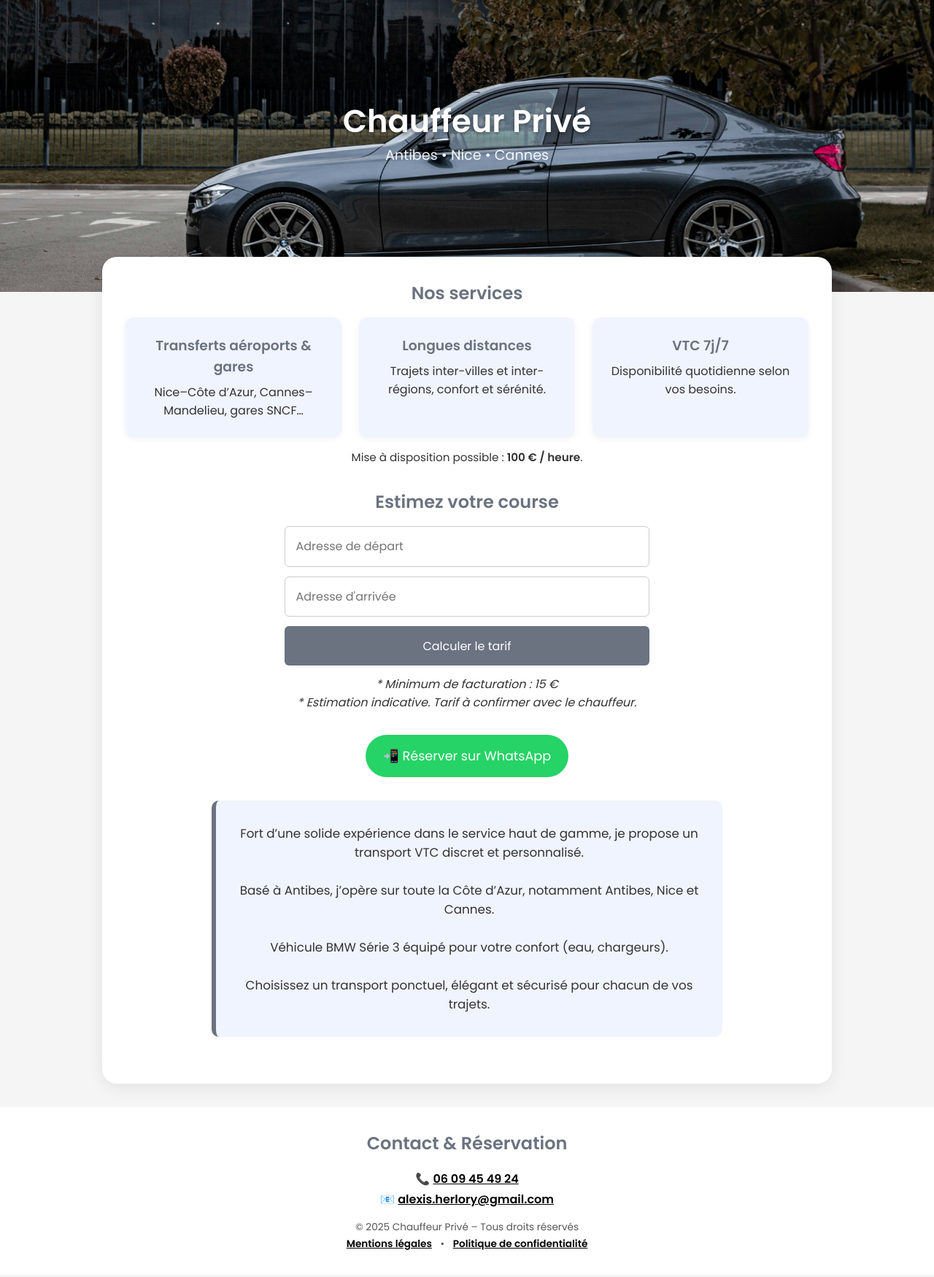
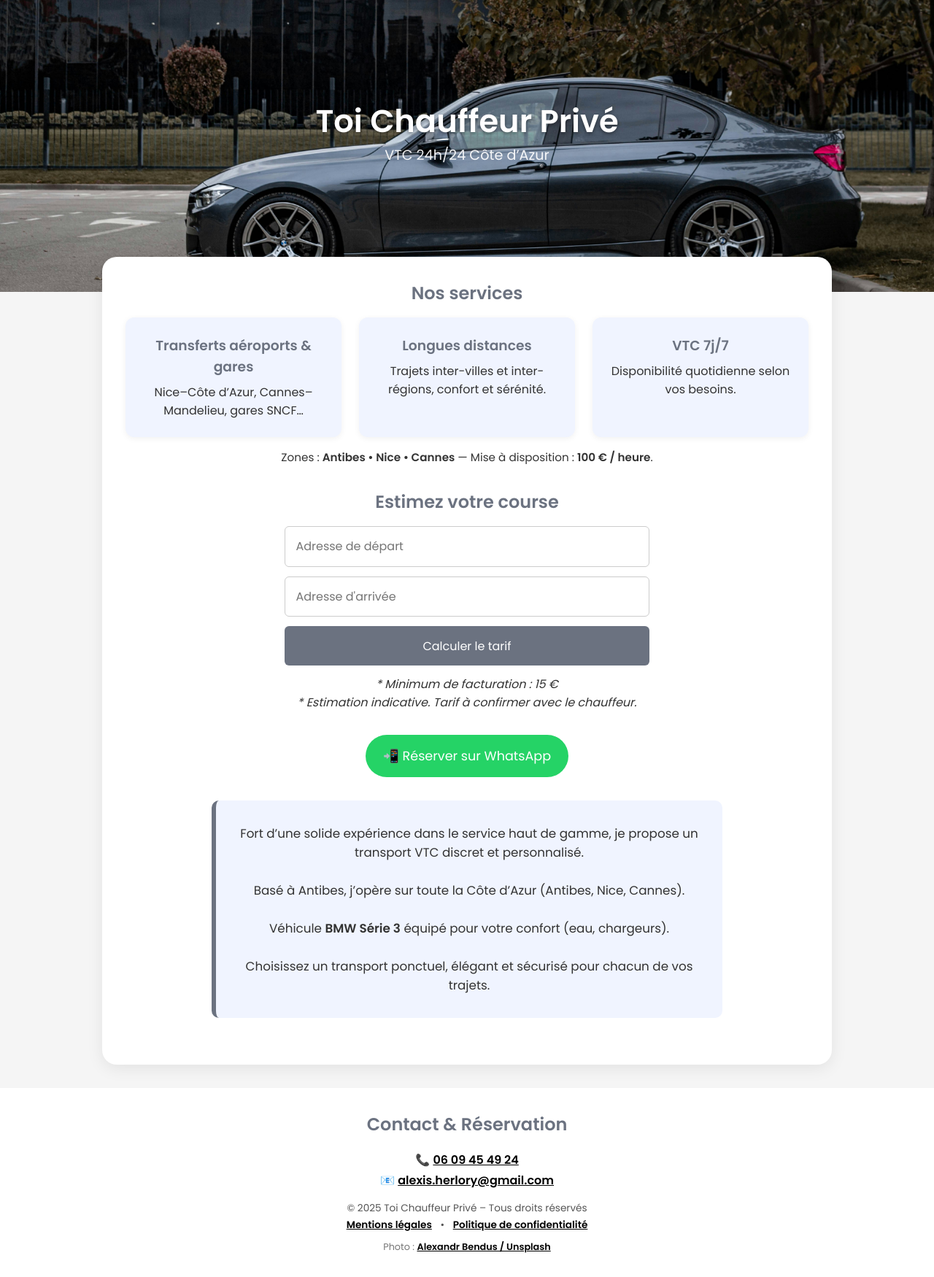
Before and after one commit to servicevtc/chauffeurprive, a plain HTML site: page index.html in a window 1280 px wide. Shown: the part 40-1790 px from the top of the page at 73% size. Drawn offline with Linux system fonts and the light colour scheme; some packages are replaced by stand-ins of ours.

Commit message:
Update index.html

```diff
--- a/index.html
+++ b/index.html
@@ -3,13 +3,14 @@
 <head>
   <meta charset="UTF-8" />
   <meta name="viewport" content="width=device-width, initial-scale=1.0" />
-  <title>Chauffeur Privé – VTC Côte d’Azur</title>
+  <title>Toi Chauffeur Privé – VTC Côte d’Azur</title>
   <link href="https://fonts.googleapis.com/css2?family=Poppins:wght@300;400;600&display=swap" rel="stylesheet" />
   <style>
     :root { --blue: #6B7280; --light: #f0f4ff; } /* gris dominant */
     * { box-sizing: border-box; margin: 0; padding: 0; font-family: 'Poppins', sans-serif; }
     body { background: #f5f5f5; color: #333; }
     header {
+      /* 📷 Image libre de droit Unsplash (Alexandr Bendus) */
       background: url('./alexandr_bendus-A6aKVs_U7xc-unsplash.jpg') center/cover no-repeat;
       height: 55vh; display: flex; flex-direction: column; justify-content: center;
       align-items: center; text-align: center; color: #fff;
@@ -76,12 +77,13 @@
       display: inline-block; margin-top: .2rem;
     }
     .legal { margin-top: 1rem; font-size: 0.85rem; color: #555; }
+    .credit { margin-top: .5rem; font-size: .8rem; color: #777; }
   </style>
 </head>
 <body>
   <header>
-    <h1>Chauffeur Privé</h1>
-    <p>Antibes • Nice • Cannes</p>
+    <h1>Toi Chauffeur Privé</h1>
+    <p>VTC 24h/24 Côte d’Azur</p>
   </header>
 
   <main>
@@ -102,7 +104,7 @@
     </div>
 
     <p class="services-note">
-      Mise à disposition possible : <strong>100 € / heure</strong>.
+      Zones : <strong>Antibes • Nice • Cannes</strong> — Mise à disposition : <strong>100 € / heure</strong>.
     </p>
 
     <div class="calculator">
@@ -124,8 +126,8 @@
     <div class="about-box">
       <p>
         Fort d’une solide expérience dans le service haut de gamme, je propose un transport VTC discret et personnalisé.<br><br>
-        Basé à Antibes, j’opère sur toute la Côte d’Azur, notamment Antibes, Nice et Cannes.<br><br>
-        Véhicule BMW Série 3 équipé pour votre confort (eau, chargeurs).<br><br>
+        Basé à Antibes, j’opère sur toute la Côte d’Azur (Antibes, Nice, Cannes).<br><br>
+        Véhicule <strong>BMW Série 3</strong> équipé pour votre confort (eau, chargeurs).<br><br>
         Choisissez un transport ponctuel, élégant et sécurisé pour chacun de vos trajets.
       </p>
     </div>
@@ -138,10 +140,13 @@
       📧 <a href="mailto:alexis.herlory@gmail.com">alexis.herlory@gmail.com</a>
     </div>
     <div class="legal">
-      © 2025 Chauffeur Privé – Tous droits réservés<br>
+      © 2025 Toi Chauffeur Privé – Tous droits réservés<br>
       <a href="mentions-legales.html">Mentions légales</a>
       <span style="margin:0 8px;">•</span>
       <a href="confidentialite.html">Politique de confidentialité</a>
+      <div class="credit">
+        Photo : <a href="https://unsplash.com/photos/A6aKVs_U7xc" target="_blank" rel="noopener">Alexandr Bendus / Unsplash</a>
+      </div>
     </div>
   </footer>
 
@@ -149,6 +154,7 @@
   <script src="https://maps.googleapis.com/maps/api/js?key=AIzaSyBz1sjQEMHqViwfAKUdYskUx13OiIVUi-k&libraries=places&callback=initAutocomplete" async defer></script>
 
   <script>
+    // Configuration issue de la fiche Google Sheets
     const RATE_PER_KM = 2.20;   // €/km
     const MIN_FARE    = 15;     // €
     const AIRPORT_FEE = 10;     // €
```
